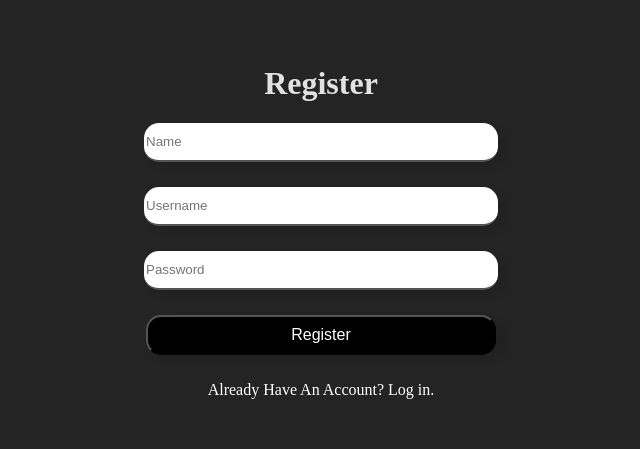
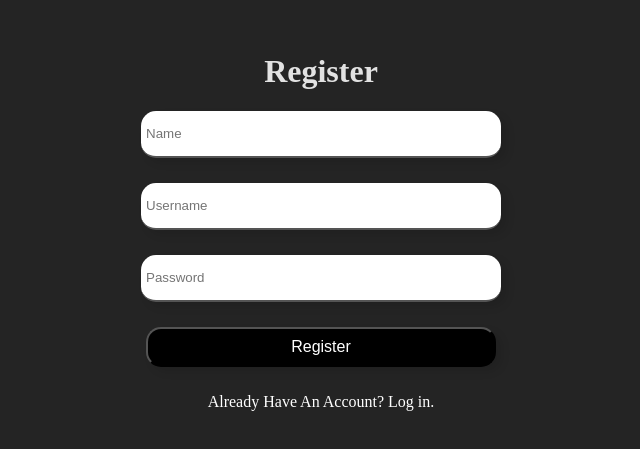
Before and after one commit to cyrusblake/Authentication-System-Java-Full-Stack, a React (Vite) app in the folder frontend/my-app/: page /register in a window 1280 px wide. Shown: the part 129-578 px from the top of the page, without its empty margins (319-959 px from the left). Built offline with nearby package versions, Linux system fonts and the light colour scheme.

Commit message:
more changes

```diff
--- a/frontend/my-app/src/styles/Login.css
+++ b/frontend/my-app/src/styles/Login.css
@@ -18,6 +18,7 @@
     border-right: none;
     color: white;
     border-color: black;
+    padding: 5px;
     box-shadow: inset -3px -5px 0px rgba(0, 0, 0, 0.1);
     box-shadow: 6px 5px 8px rgba(0, 0, 0, 0.1);
 
@@ -31,6 +32,7 @@
     height: 40px;
     font-size: 16px;
     margin-bottom: 10px;
+    padding: 5pxpx;
     cursor: pointer;
     box-shadow: 6px 5px 8px rgba(0, 0, 0, 0.1);
 }
--- a/frontend/my-app/src/styles/Register.css
+++ b/frontend/my-app/src/styles/Register.css
@@ -18,6 +18,7 @@
     border-left: none;
     border-right: none;
     color: white;
+    padding: 5px;
     border-color: black;
     box-shadow: inset -3px -5px 0px rgba(0, 0, 0, 0.1);
     box-shadow: 6px 5px 8px rgba(0, 0, 0, 0.1);
@@ -31,6 +32,7 @@
     height: 40px;
     font-size: 16px;
     margin-bottom: 10px;
+    padding: 5px;
     cursor: pointer;
     box-shadow: 6px 5px 8px rgba(0, 0, 0, 0.1);
 }
```
Also changed, not shown: 1 other file (tests, documents, lock files or other folders).
